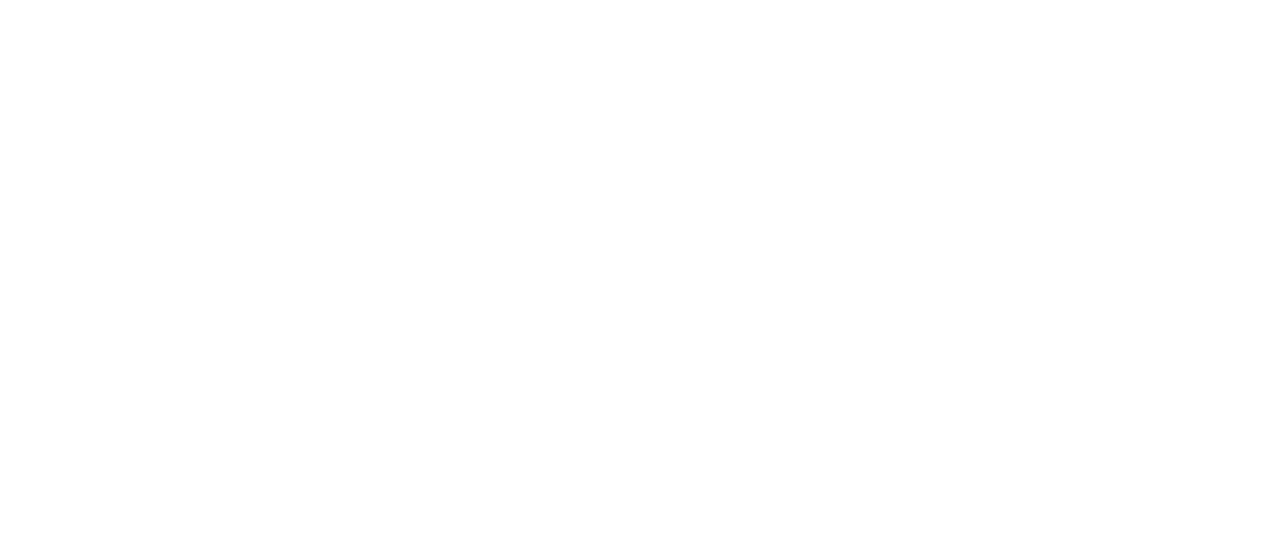
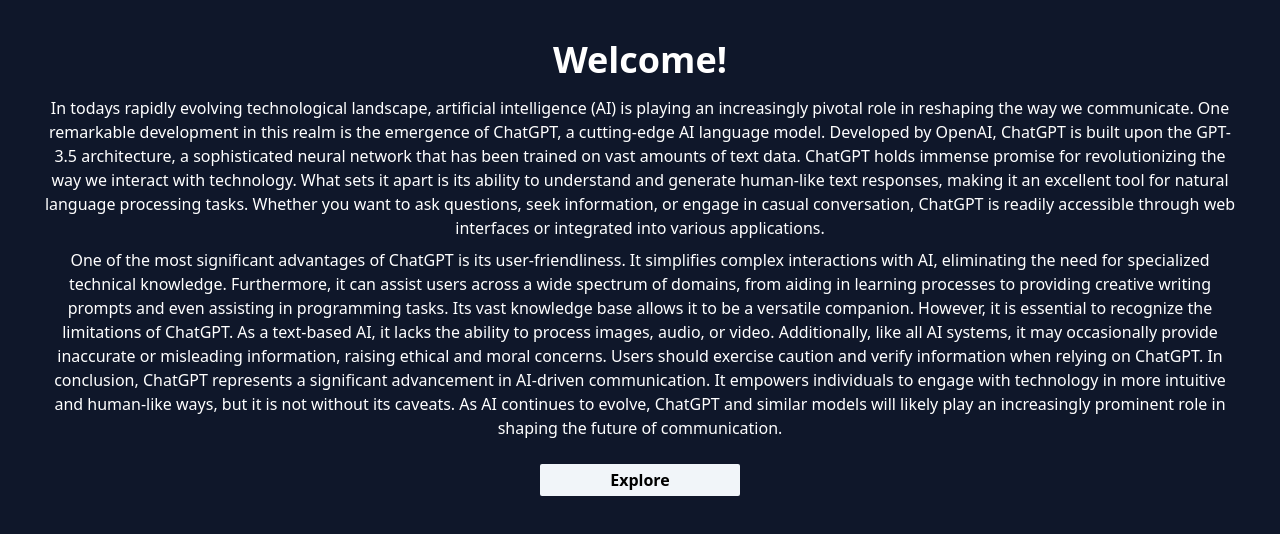
Before and after one commit to enesyukselx/next-app-internationalization, a Next.js app: page / in a window 1280 px wide. Shown: the top 534 px of the page. Built offline with nearby package versions, Linux system fonts and the light colour scheme.

Commit message:
dummy design

```diff
--- a/app/layout.tsx
+++ b/app/layout.tsx
@@ -13,7 +13,7 @@
 }) {
     return (
         <html lang="en">
-            <body>{children}</body>
+            <body className="p-10 bg-slate-900 text-white">{children}</body>
         </html>
     );
 }
--- a/app/page.tsx
+++ b/app/page.tsx
@@ -1,3 +1,53 @@
+import Link from "next/link";
+
 export default function Home() {
-    return <div></div>;
+    return (
+        <div className="text-center">
+            <h1 className="font-bold text-4xl mb-4">Welcome!</h1>
+            <p className="font-thin mb-2">
+                In todays rapidly evolving technological landscape, artificial
+                intelligence (AI) is playing an increasingly pivotal role in
+                reshaping the way we communicate. One remarkable development in
+                this realm is the emergence of ChatGPT, a cutting-edge AI
+                language model. Developed by OpenAI, ChatGPT is built upon the
+                GPT-3.5 architecture, a sophisticated neural network that has
+                been trained on vast amounts of text data. ChatGPT holds immense
+                promise for revolutionizing the way we interact with technology.
+                What sets it apart is its ability to understand and generate
+                human-like text responses, making it an excellent tool for
+                natural language processing tasks. Whether you want to ask
+                questions, seek information, or engage in casual conversation,
+                ChatGPT is readily accessible through web interfaces or
+                integrated into various applications.
+            </p>
+            <p className="font-thin">
+                One of the most significant advantages of ChatGPT is its
+                user-friendliness. It simplifies complex interactions with AI,
+                eliminating the need for specialized technical knowledge.
+                Furthermore, it can assist users across a wide spectrum of
+                domains, from aiding in learning processes to providing creative
+                writing prompts and even assisting in programming tasks. Its
+                vast knowledge base allows it to be a versatile companion.
+                However, it is essential to recognize the limitations of
+                ChatGPT. As a text-based AI, it lacks the ability to process
+                images, audio, or video. Additionally, like all AI systems, it
+                may occasionally provide inaccurate or misleading information,
+                raising ethical and moral concerns. Users should exercise
+                caution and verify information when relying on ChatGPT. In
+                conclusion, ChatGPT represents a significant advancement in
+                AI-driven communication. It empowers individuals to engage with
+                technology in more intuitive and human-like ways, but it is not
+                without its caveats. As AI continues to evolve, ChatGPT and
+                similar models will likely play an increasingly prominent role
+                in shaping the future of communication.
+            </p>
+
+            <Link
+                className="block bg-slate-100 text-black mt-6 w-[200px] m-auto py-1 rounded-sm font-bold hover:bg-slate-300"
+                href="/explore"
+            >
+                Explore
+            </Link>
+        </div>
+    );
 }
```
